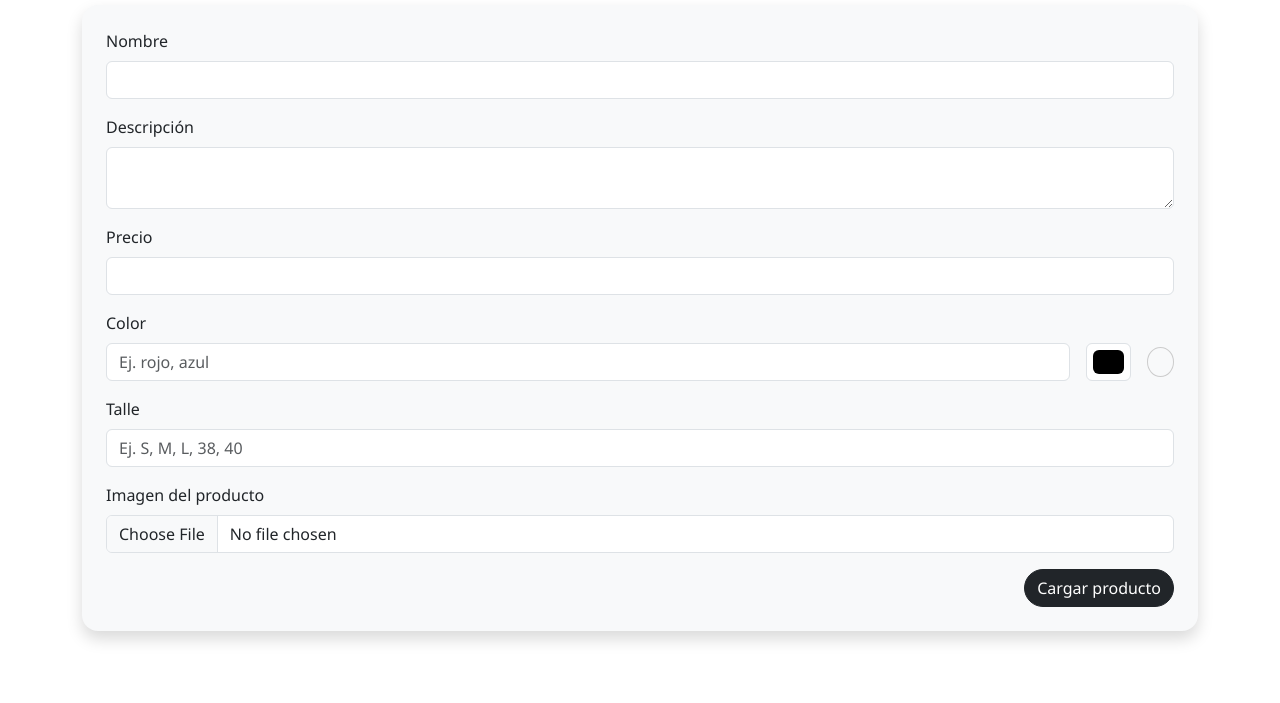
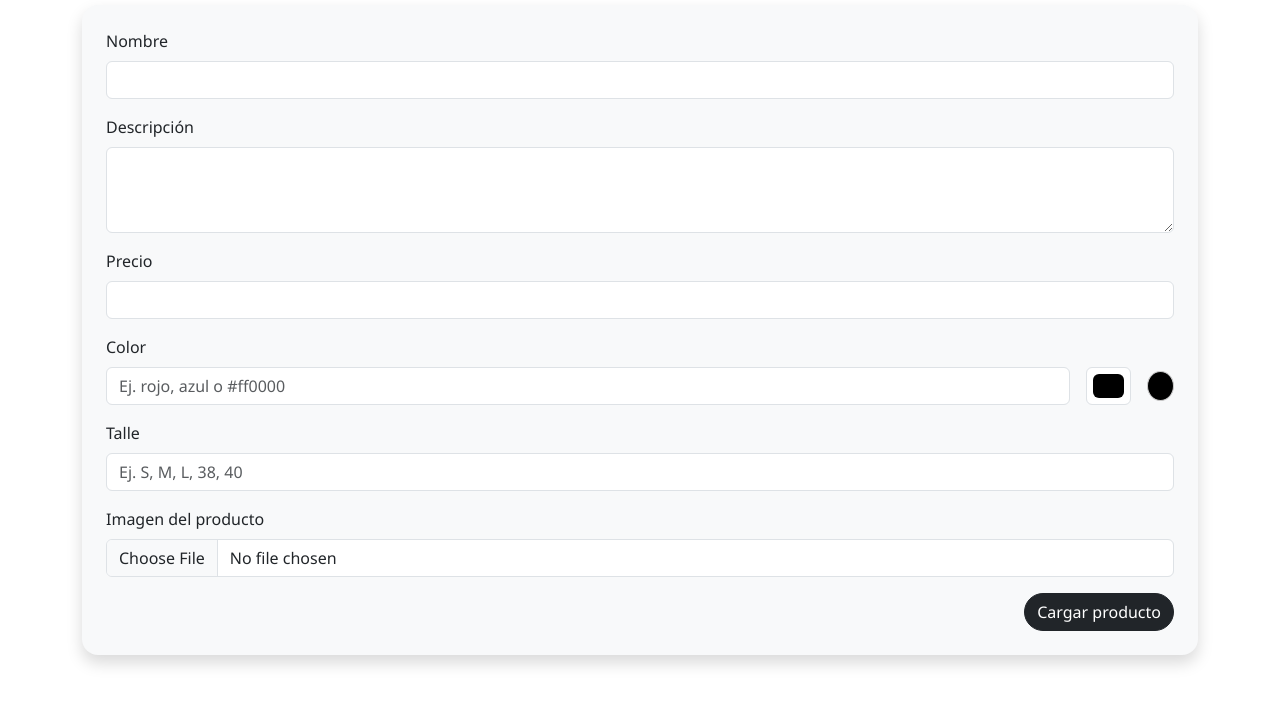
Before and after one commit to JulianMartinez35/PP3actualizad-08-05-, a Flask app: page /admin in a window 1280 px wide. Shown: the part 168-871 px from the top of the page. Before the commit the page ends 810 px from the top, so only its background shows below. Run offline with Flask 3, Linux system fonts and the light colour scheme; the visitor is signed in with stand-in values (Sample User, id 1); parts of the project's set-up code (start-up, migrations or seed data) failed here and were passed over; some libraries are stand-ins or nearby versions.

Commit message:
carga de producto

```diff
--- a/template/admin.html
+++ b/template/admin.html
@@ -6,36 +6,36 @@
     <form action="{{ url_for('cargar_producto') }}" method="POST" enctype="multipart/form-data" class="p-4 shadow rounded-4 bg-light">
         <div class="mb-3">
             <label for="nombre" class="form-label">Nombre</label>
-            <input type="text" name="nombre" class="form-control" required>
+            <input type="text" id="nombre" name="nombre" class="form-control" required>
         </div>
 
         <div class="mb-3">
             <label for="descripcion" class="form-label">Descripción</label>
-            <textarea name="descripcion" class="form-control" required></textarea>
+            <textarea id="descripcion" name="descripcion" class="form-control" rows="3" required></textarea>
         </div>
 
         <div class="mb-3">
             <label for="precio" class="form-label">Precio</label>
-            <input type="number" name="precio" step="0.01" class="form-control" required>
+            <input type="number" id="precio" name="precio" step="0.01" class="form-control" min="0" required>
         </div>
 
         <div class="mb-3">
-            <label for="color" class="form-label">Color</label>
+            <label for="colorTexto" class="form-label">Color</label>
             <div class="d-flex align-items-center gap-3">
-                <input type="text" name="color" id="colorTexto" class="form-control" placeholder="Ej. rojo, azul" required>
+                <input type="text" name="color" id="colorTexto" class="form-control" placeholder="Ej. rojo, azul o #ff0000" required>
                 <input type="color" id="colorPicker" class="form-control form-control-color" value="#000000" title="Elegir color">
-                <div id="colorPreview" style="width: 30px; height: 30px; border: 1px solid #ccc; border-radius: 50%;"></div>
+                <div id="colorPreview" style="width: 30px; height: 30px; border: 1px solid #ccc; border-radius: 50%; background-color: #000000;"></div>
             </div>
         </div>
 
         <div class="mb-3">
             <label for="talle" class="form-label">Talle</label>
-            <input type="text" name="talle" class="form-control" placeholder="Ej. S, M, L, 38, 40" required>
+            <input type="text" id="talle" name="talle" class="form-control" placeholder="Ej. S, M, L, 38, 40" required>
         </div>
 
         <div class="mb-3">
             <label for="imagen" class="form-label">Imagen del producto</label>
-            <input type="file" name="imagen" accept="image/*" class="form-control" required>
+            <input type="file" id="imagen" name="imagen" accept="image/*" class="form-control" required>
         </div>
 
         <div class="text-end">
@@ -45,11 +45,11 @@
 </div>
 
 <script>
-    // Cuando el color se cambia, se refleja en el preview y el texto
     const colorPicker = document.getElementById("colorPicker");
     const colorTexto = document.getElementById("colorTexto");
     const colorPreview = document.getElementById("colorPreview");
 
+    // Sincroniza el input de texto con el picker y preview
     colorPicker.addEventListener("input", function () {
         colorPreview.style.backgroundColor = colorPicker.value;
         colorTexto.value = colorPicker.value;
```
Also changed, not shown: template/usuario.html (+8 -0 lines), static/imagenes_productos/FotoJet_8.jpg (added), static/imagenes_productos/remera_margarita.jpg (added).
